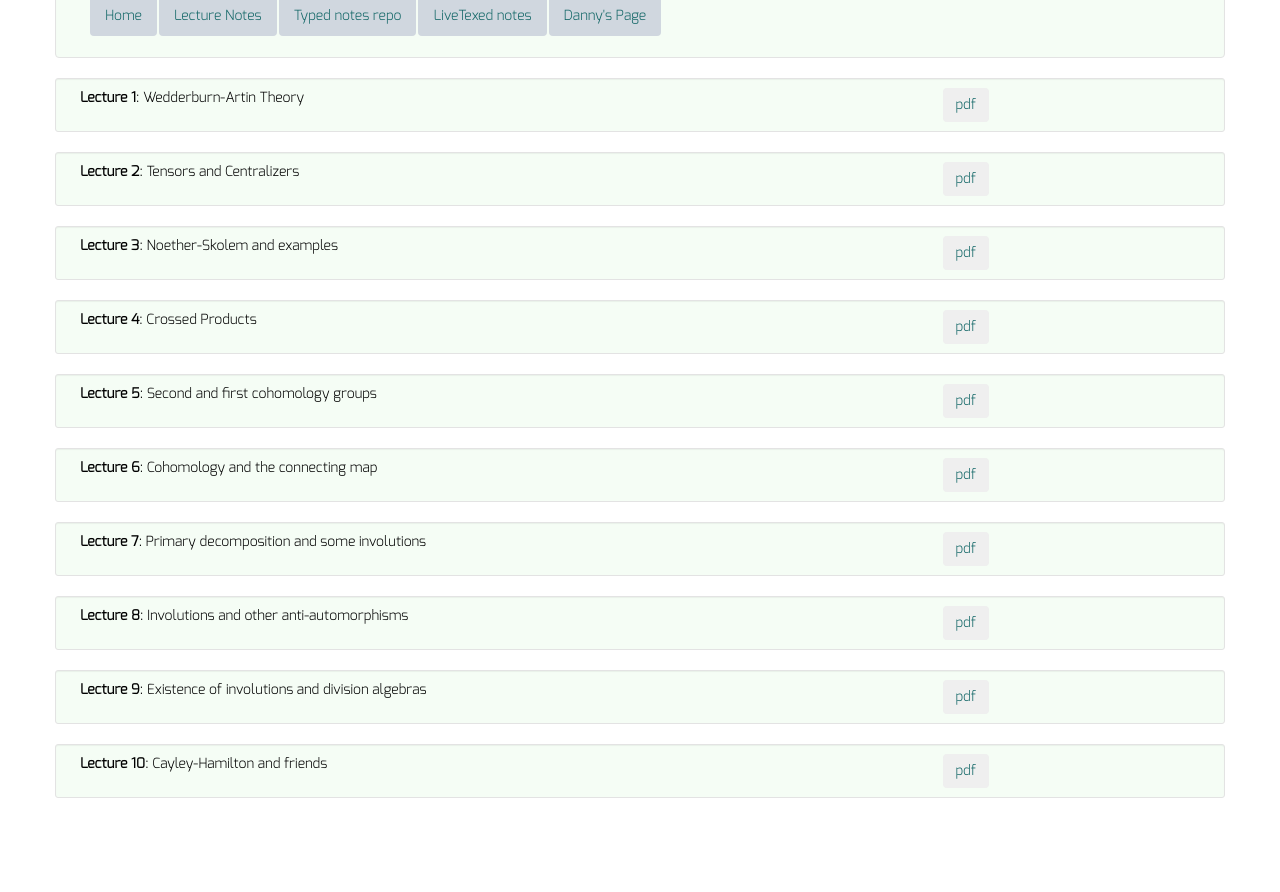
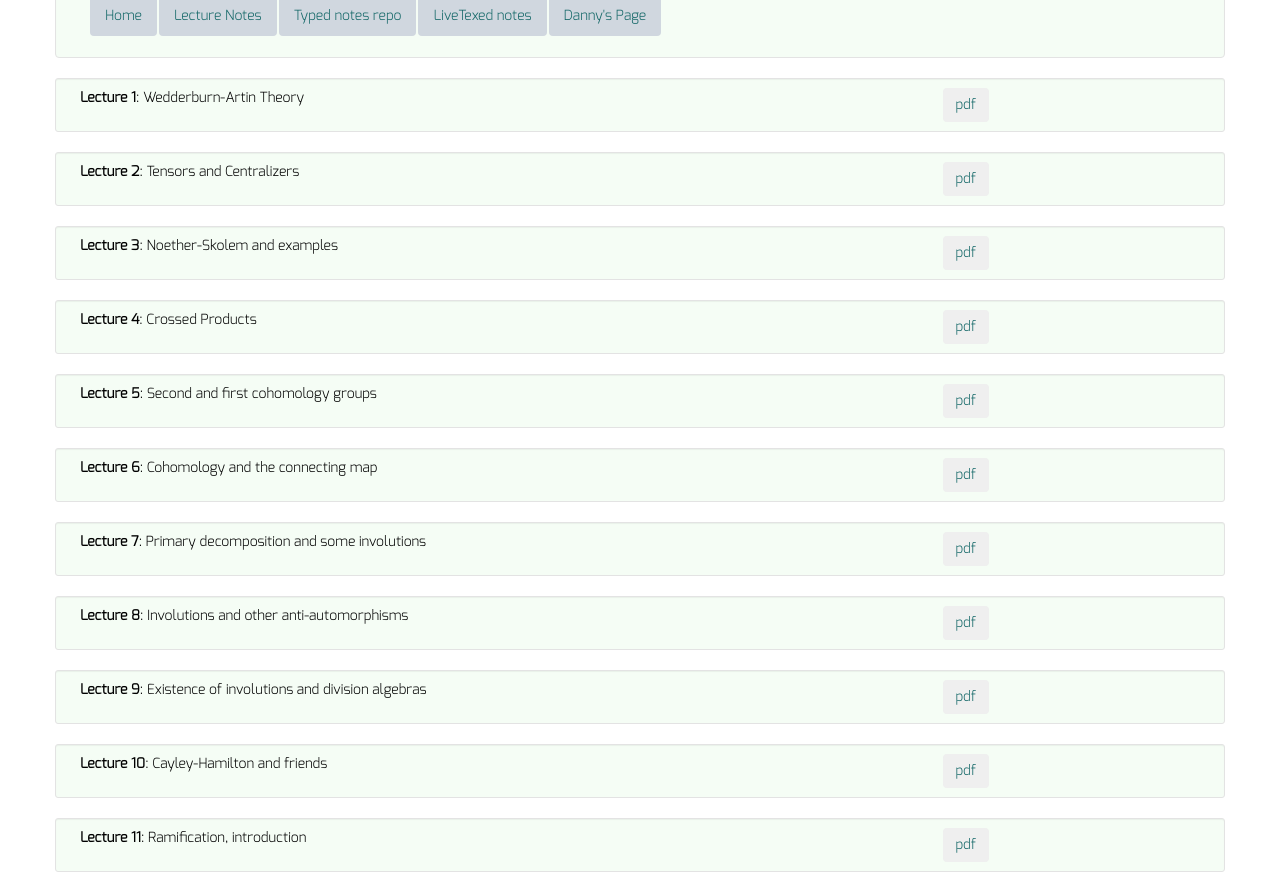
Before and after one commit to dkrashen/csa, a Jekyll site: the page built from lectures/index.html, in a window 1280 px wide, cut to the strip 204-1096 px from the top of the page. Built offline with Jekyll 4.4.1, drawn with Linux system fonts in a browser that asks for light colours; before the commit the page ends 1022 px from its top, so only the background shows below that.

Commit message:
add lecture 11, pdf and yml

```diff
--- a/_data/lectures.yml
+++ b/_data/lectures.yml
@@ -28,3 +28,6 @@
 - title: "Lecture 10"
   filename: "lecture10.pdf"
   description: "Cayley-Hamilton and friends"
+- title: "Lecture 11"
+  filename: "lecture11.pdf"
+  description: "Ramification, introduction"
```
Also changed, not shown: 1 other file.
